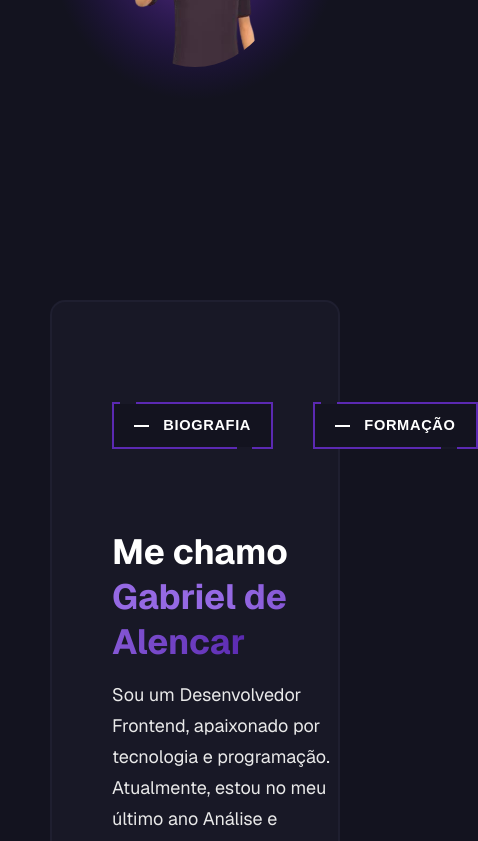
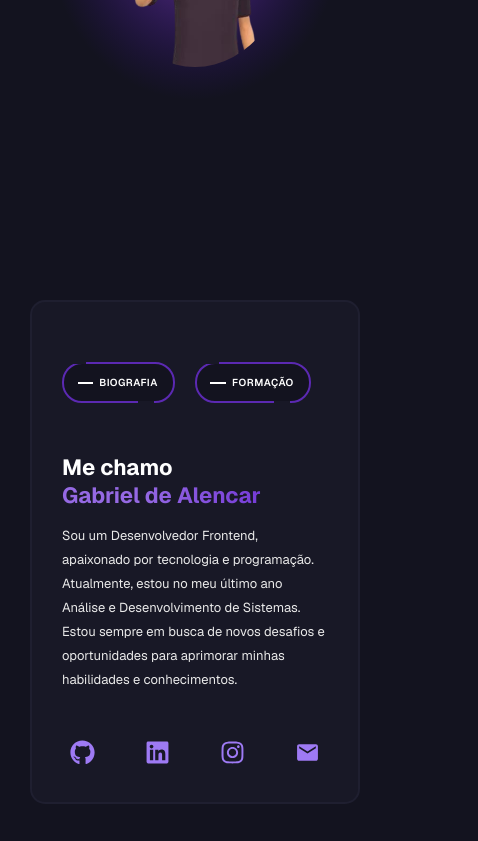
Before and after one commit to gabrielalencs/Portfolio, a React (Vite) app: page / in a window 390 px wide. Shown: the part 647-1488 px from the top of the page, 478 px wide, since content can reach past the window. Built offline with nearby package versions, Linux system fonts and the light colour scheme.

Commit message:
responsive finalizes the section about

```diff
--- a/src/components/About/index.jsx
+++ b/src/components/About/index.jsx
@@ -60,7 +60,7 @@ const About = () => {
                 </div>
 
                 <div className="about__texts">
-                    <h3>Me chamo <span>Gabriel de Alencar</span></h3>
+                    <h3>Me chamo <br /> <span>Gabriel de Alencar</span></h3>
                     <p>Sou um Desenvolvedor Frontend, apaixonado por tecnologia e programação. Atualmente, estou no meu último ano Análise e Desenvolvimento de Sistemas. Estou sempre em busca de novos desafios e oportunidades para aprimorar minhas habilidades e conhecimentos.</p>
 
                     <div className="about__social-media">
--- a/src/styles/base/reset.scss
+++ b/src/styles/base/reset.scss
@@ -4,6 +4,7 @@
     margin: 0;
     padding: 0;
     box-sizing: border-box;
+    font-family: "Geist", serif;
 }
 
 html {
@@ -13,7 +14,6 @@ html {
 
 body {
     background-color: color.$body-color;
-    font-family: "Geist", serif;
     margin-bottom: 50rem;
 }
 
--- a/src/styles/layout/about.scss
+++ b/src/styles/layout/about.scss
@@ -2,15 +2,17 @@
 @use "../base/breakpoints.scss" as media;
 
 .about {
-    margin: 20rem 5rem 0;
+    margin: 20rem 3rem 0;
     background-color: #181826;
     border: 2px solid #1f1f30;
     border-radius: 1.5rem;
-    display: flex;
-    gap: 2rem;
+    padding: 3rem;
 
     @include media.laptops {
         margin-top: 10rem;
+        margin: 20rem 5rem 0;
+        display: flex;
+        gap: 2rem;
     }
 
     @include media.largeDesktops {
@@ -18,65 +20,146 @@
     }
 
     &__image {
-        width: 50%;
-        padding: 4rem 0 0 4rem;
+        width: 100%;
+        display: none;
+
+        @include media.laptops {
+            display: block;
+            flex: 1;
+            display: flex;
+            align-items: end;
+        }
 
         img {
             width: 100%;
             position: relative;
-            top: .4rem;
+            top: 3rem;
         }
     }
 
     &__container-texts {
         margin-top: 3rem;
-        width: 80%;
+
+        @include media.laptops {
+            flex: 2;
+        }
     }
 
     &__buttons-infos {
-        margin-top: 7rem;
         display: flex;
-        gap: 4rem;
+        gap: 2rem;
+
+        @include media.mobiles {
+            gap: 3rem;
+        }
+
+        @include media.laptops {
+            margin-top: 7rem;
+        }
     }
 
     &__texts {
-        margin-top: 8rem;
+        margin-top: 5rem;
     }
 
     &__texts h3 {
-        font-size: 3.5rem;
+        font-size: 2.2rem;
         color: #fff;
+        transition: all .2s;
+
+        @include media.mobiles {
+            font-size: 2.6rem;
+        }
+
+        @include media.tablets {
+            font-size: 3.2rem;
+        }
+
+        @include media.desktops {
+            font-size: 4rem;
+        }
+
+        @include media.largeDesktops {
+            font-size: 4.2rem;
+        }
 
         span {
-            background: linear-gradient(264.26deg, #5a29b0, #9569e3 60.03%);
+            background: linear-gradient(264.26deg, #753bd7, #9569e3 60.03%);
             -webkit-background-clip: text;
             -webkit-text-fill-color: transparent;
+        }
+
+        @include media.tablets {
+            br {
+                display: none;
+            }
         }
     }
 
     &__texts p {
         margin-top: 1.5rem;
-        font-size: 1.8rem;
+        font-size: 1.3rem;
+        line-height: 2.4rem;
         color: #e9e9e9;
-        line-height: 3.1rem;
+        transition: all .2s;
+
+        @include media.mobiles {
+            font-size: 1.4rem;
+            line-height: 2.7rem;
+        }
+
+        @include media.tablets {
+            font-size: 1.6rem;
+            line-height: 3rem;
+        }
+
+        @include media.laptops {
+            font-size: 1.7rem;
+            line-height: 3rem;
+        }
+
+        @include media.largeDesktops {
+            font-size: 1.8rem;
+            line-height: 3.1rem;
+        }
     }
 
     &__social-media {
         margin-top: 4rem;
         display: flex;
         align-items: center;
-        gap: 3rem;
+        justify-content: space-between;
+        max-width: 35rem;
 
         a {
-            border: 2px solid #5a29b076;
-            height: 55px;
-            width: 65px;
-            border-radius: .5rem;
-            font-size: 3rem;
+            color: #9e7af4 !important;
+            height: 40px;
+            width: 40px;
+            border-radius: 50%;
+            font-size: 2.5rem;
             color: color.$white;
             display: flex;
             align-items: center;
             justify-content: center;
+            transition: all .3s;
+
+            @include media.mobiles {
+                height: 5rem;
+                width: 5rem;
+                font-size: 3rem;
+            }
+
+            @include media.laptops {
+                width: 6rem;
+                height: 6rem;
+                font-size: 3.5rem;
+            }
+
+            &:hover {
+                // background-color: #5a29b076;
+                background-color: color.$purple-dark;
+                color: color.$white !important;
+            }
         }
     }
 }
@@ -98,13 +181,24 @@
     margin: 0;
     outline: none;
     overflow: visible;
-    padding: 1.2rem 2rem;
+    padding: 1.2rem 1.5rem;
     position: relative;
     text-align: center;
     text-decoration: none;
     text-transform: none;
     transition: all 0.3s ease-in-out;
-    font-size: 1.3rem;
+    font-size: .9rem;
+    border-radius: 2rem;
+
+    @include media.mobiles {
+        font-size: 1.1rem;
+        padding: 1.2rem 1.7rem;
+    }
+
+    @include media.tablets {
+        font-size: 1.5rem;
+        padding: 1.3rem 2rem;
+    }
 }
 
 .fancy::before {
```
